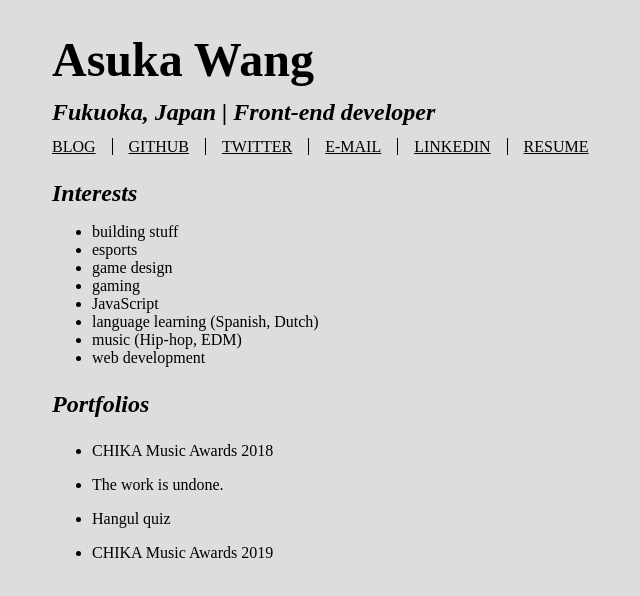
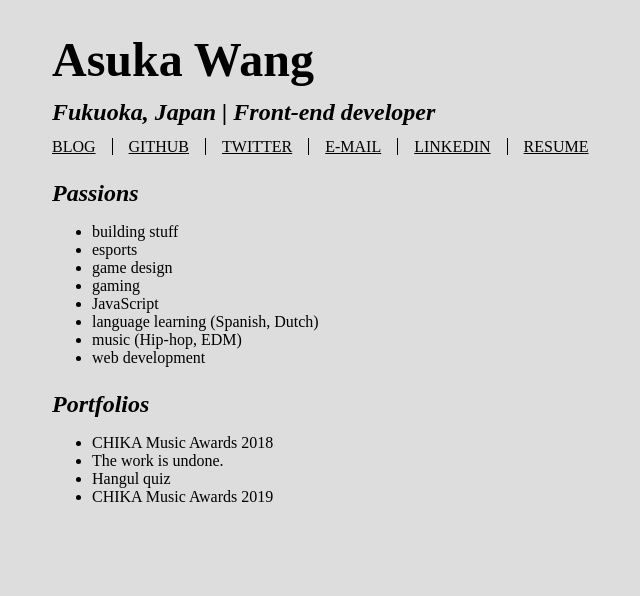
Before and after one commit to AsukaCHikaru/asukachikaru.com-v4, a React (Create React App) app: page / in a window 1280 px wide. Shown: the top 596 px of the page, without its empty margins (138-778 px from the left). Built offline with nearby package versions, Linux system fonts and the light colour scheme.

Commit message:
Feat: components

```diff
--- /dev/null
+++ b/src/components/AboutLayout.tsx
@@ -0,0 +1,17 @@
+import React from "react";
+import { About } from "../constants/types";
+
+type Props = {
+  about: About;
+};
+
+const AboutLayout = (props: Props) => {
+  return (
+    <>
+      <h1 className="about--title">{props.about.name}</h1>
+      <h2 className="about--desc">{`${props.about.location} | ${props.about.desc}`}</h2>
+    </>
+  );
+};
+
+export default AboutLayout;
--- a/src/components/App.tsx
+++ b/src/components/App.tsx
@@ -1,47 +1,24 @@
 import React from "react";
+import Section from "./SectionLayout";
+import PassionList from "./PassionList";
 import "../styles/general.css";
-import { portfolios, contacts, tags } from "../constants/data";
-import { Portfolio, Contact } from "../constants/types";
+import { portfolios, contacts, passions, about } from "../constants/data";
+import PortfolioList from "./PortfolioList";
+import AboutLayout from "./AboutLayout";
+import ContactList from "./ContactList";
 
 function App() {
   return (
-    <div className="App">
-      <h1 className="about--title">Asuka Wang</h1>
-      <h2 className="about--desc">Fukuoka, Japan | Front-end developer</h2>
-      {contacts.map((contact: Contact) => (
-        <a
-          href={contact.url}
-          target="_blank"
-          rel="noopener noreferrer"
-          className="contact--link"
-        >
-          {contact.name.toUpperCase()}
-        </a>
-      ))}
-      <h2 className="section_title">Interests</h2>
-      <ul>
-        {tags.map((tag: string) => (
-          <li>{tag}</li>
-        ))}
-      </ul>
-      <h2 className="section_title">Portfolios</h2>
-      <ul>
-        {portfolios.map((portfolio: Portfolio) => {
-          return (
-            <li className="portfolio--link_wrapper">
-              <a
-                href={portfolio.href}
-                target="_blank"
-                rel="noopener noreferrer"
-                className="portfolio--link"
-              >
-                {portfolio.title}
-              </a>
-            </li>
-          );
-        })}
-      </ul>
-    </div>
+    <>
+      <AboutLayout about={about} />
+      <ContactList contacts={contacts} />
+      <Section title="Passions">
+        <PassionList passions={passions} />
+      </Section>
+      <Section title="Portfolios">
+        <PortfolioList portfolios={portfolios} />
+      </Section>
+    </>
   );
 }
 
--- /dev/null
+++ b/src/components/ContactItem.tsx
@@ -0,0 +1,21 @@
+import React from "react";
+
+type Props = {
+  url: string;
+  name: string;
+};
+
+const ContactItem = (props: Props) => {
+  return (
+    <a
+      href={props.url}
+      target="_blank"
+      rel="noopener noreferrer"
+      className="contact--link"
+    >
+      {props.name.toUpperCase()}
+    </a>
+  );
+};
+
+export default ContactItem;
--- /dev/null
+++ b/src/components/ContactList.tsx
@@ -0,0 +1,23 @@
+import React from "react";
+import { Contact } from "../constants/types";
+import ContactItem from "./ContactItem";
+
+type Props = {
+  contacts: Contact[];
+};
+
+const ContactList = (props: Props) => {
+  return (
+    <>
+      {props.contacts.map((contact: Contact, i) => (
+        <ContactItem
+          url={contact.url}
+          name={contact.name}
+          key={`contact-item-${i}`}
+        />
+      ))}
+    </>
+  );
+};
+
+export default ContactList;
--- /dev/null
+++ b/src/components/PassionList.tsx
@@ -0,0 +1,17 @@
+import React from "react";
+
+type Props = {
+  passions: string[];
+};
+
+const passionList = (props: Props) => {
+  return (
+    <ul>
+      {props.passions.map((passion: string, i) => (
+        <li key={`passion-item-${i}`}>{passion}</li>
+      ))}
+    </ul>
+  );
+};
+
+export default passionList;
--- /dev/null
+++ b/src/components/PortfolioItem.tsx
@@ -0,0 +1,21 @@
+import React from "react";
+
+type Props = {
+  url: string;
+  title: string;
+};
+
+const PortfolioItem = (props: Props) => (
+  <li>
+    <a
+      href={props.url}
+      target="_blank"
+      rel="noopener noreferrer"
+      className="portfolio--link"
+    >
+      {props.title}
+    </a>
+  </li>
+);
+
+export default PortfolioItem;
--- /dev/null
+++ b/src/components/PortfolioList.tsx
@@ -0,0 +1,23 @@
+import React from "react";
+import { Portfolio } from "../constants/types";
+import PortfolioItem from "./PortfolioItem";
+
+type Props = {
+  portfolios: Portfolio[];
+};
+
+const PortfolioList = (props: Props) => {
+  return (
+    <ul>
+      {props.portfolios.map((portfolio: Portfolio, i) => (
+        <PortfolioItem
+          title={portfolio.title}
+          url={portfolio.href}
+          key={`portfolio-item-${i}`}
+        />
+      ))}
+    </ul>
+  );
+};
+
+export default PortfolioList;
--- /dev/null
+++ b/src/components/SectionLayout.tsx
@@ -0,0 +1,17 @@
+import React, { Children } from "react";
+
+type Props = {
+  children?: any;
+  title: string;
+};
+
+const SectionLayout = (props: Props) => {
+  return (
+    <div className="section">
+      <h2 className="section--title">{props.title}</h2>
+      {props.children}
+    </div>
+  );
+};
+
+export default SectionLayout;
--- a/src/constants/data.tsx
+++ b/src/constants/data.tsx
@@ -1,4 +1,10 @@
-import { Portfolio, Contact } from "./types";
+import { About, Portfolio, Contact } from "./types";
+
+export const about: About = {
+  name: "Asuka Wang",
+  location: "Fukuoka, Japan",
+  desc: "Front-end developer"
+}
 
 export const portfolios: Portfolio[] = [
   {
@@ -36,7 +42,7 @@ export const portfolios: Portfolio[] = [
   }
 ];
 
-export const tags: string[] = [
+export const passions: string[] = [
   "building stuff",
   "esports",
   "game design",
@@ -45,7 +51,7 @@ export const tags: string[] = [
   "language learning (Spanish, Dutch)",
   "music (Hip-hop, EDM)",
   "web development"
-]
+];
 
 export const contacts: Contact[] = [
   { name: "blog", url: "https://blog.asukachikaru.com" },
--- a/src/styles/general.css
+++ b/src/styles/general.css
@@ -4,8 +4,6 @@ body,
 html {
   background-color: #ddd;
   font-family: "Noto Serif JP", serif;
-}
-.App {
   margin: auto;
   max-width: 900px;
 }
@@ -17,7 +15,7 @@ html {
   margin: 0.5em 0;
   font-style: italic;
 }
-.section_title{
+.section--title{
   font-style: italic;
   margin: 1em 0 0 0;
 }
```
Also changed, not shown: src/constants/types.tsx (+8 -2 lines).
